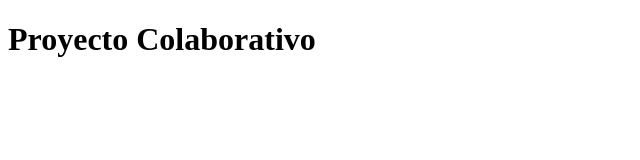
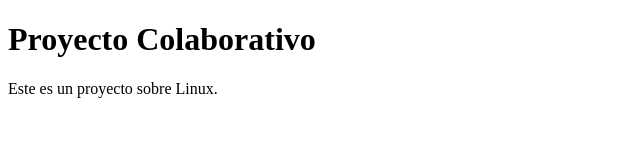
Before and after one commit to Puchadess17/linux, a plain HTML site: page index.html in a window 1280 px wide. Shown: the whole page, without its empty margins (0-640 px from the left). Drawn offline with Linux system fonts and the light colour scheme.

Commit message:
Añadir descripción del proyecto

```diff
--- a/index.html
+++ b/index.html
@@ -5,5 +5,6 @@
 </head>
 <body>
  <h1>Proyecto Colaborativo</h1>
+ <p>Este es un proyecto sobre Linux.</p>
 </body>
 </html>
```
